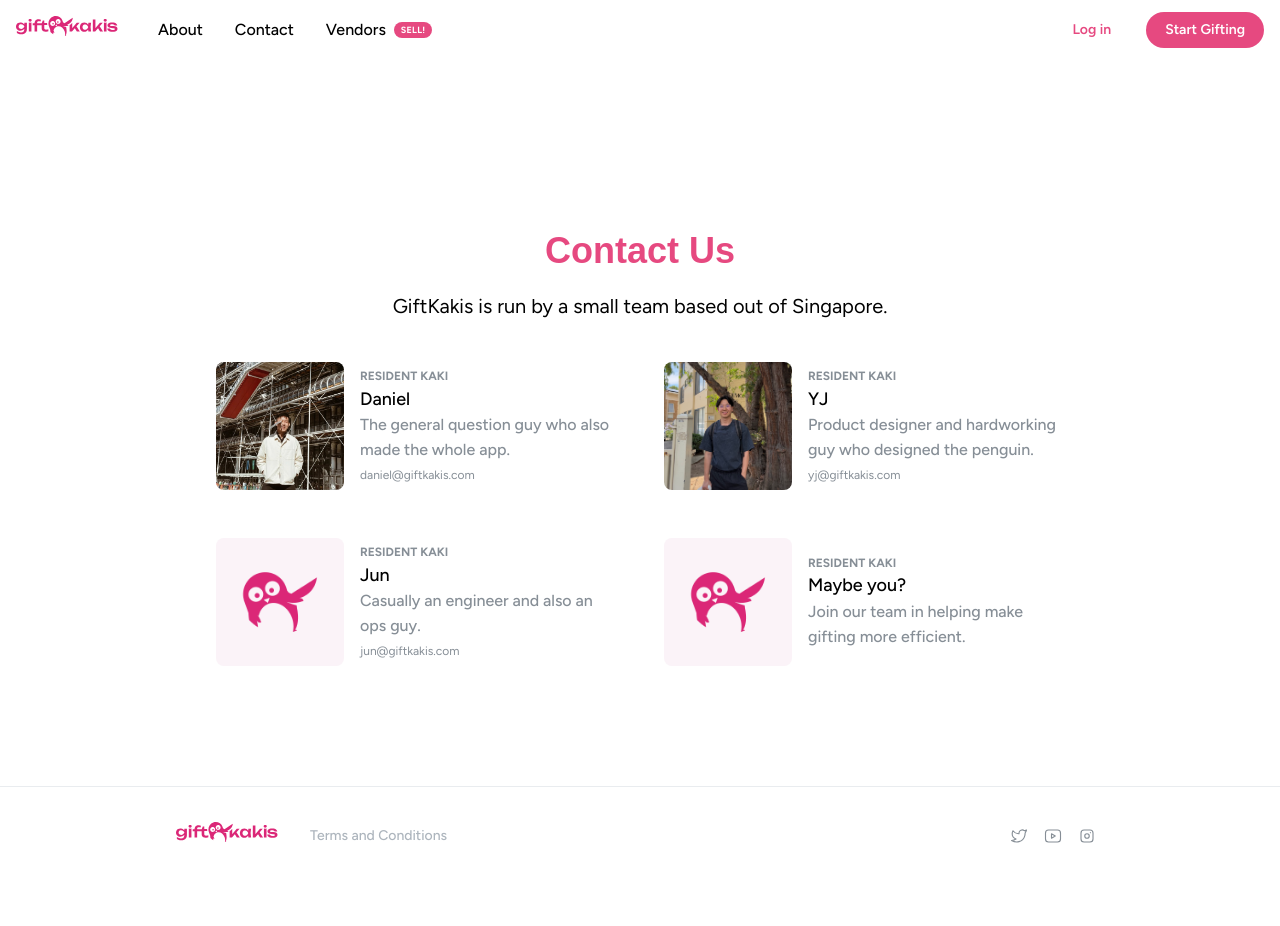
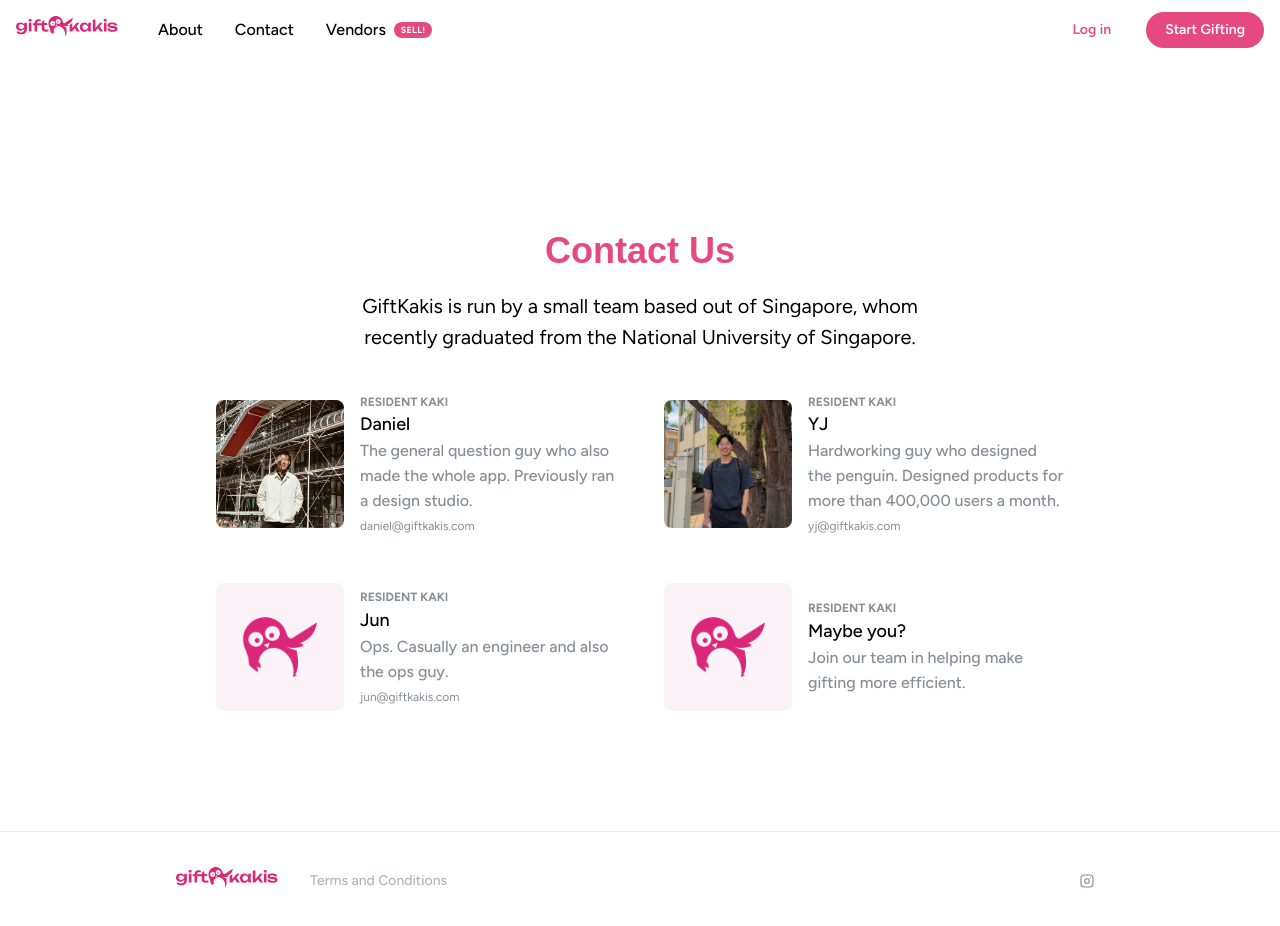
Before and after one commit to movemotiongraphics/giftkaki-website, a Next.js app: page /contact in a window 1280 px wide. Shown: the top 926 px of the page. Before the commit the page ends 885 px from the top, so only its background shows below. Built offline with nearby package versions, Linux system fonts and the light colour scheme; a web font is replaced by a local one.

Commit message:
team creds

```diff
--- a/components/Footer/Footer.tsx
+++ b/components/Footer/Footer.tsx
@@ -22,15 +22,11 @@ export function Footer() {
         </Group>
 
         <Group gap={0} className={classes.links} justify="flex-end" wrap="nowrap">
-          <ActionIcon size="lg" color="gray" variant="subtle">
-            <IconBrandTwitter size={18} stroke={1.5} />
-          </ActionIcon>
-          <ActionIcon size="lg" color="gray" variant="subtle">
-            <IconBrandYoutube size={18} stroke={1.5} />
-          </ActionIcon>
+          <a href="https://www.instagram.com/giftkakis/">
           <ActionIcon size="lg" color="gray" variant="subtle">
             <IconBrandInstagram size={18} stroke={1.5} />
           </ActionIcon>
+          </a>
         </Group>
       </Container>
     </div>
--- a/pages/about.tsx
+++ b/pages/about.tsx
@@ -36,7 +36,7 @@ export default function About() {
           </Stack>
           <Group justify='center'>
               <Text fz="xl" ta="center">
-                The GiftKakis team is a small and agile team based out of Singapore. So don't hesistate to reach out to us for any form of information, we reply fast!
+                The GiftKakis team is a <a href="/contact">small and agile team</a> based out of Singapore. So don't hesistate to reach out to us for any form of information, we reply fast!
               </Text>
           </Group>
         </Stack>
--- a/pages/contact.tsx
+++ b/pages/contact.tsx
@@ -26,7 +26,7 @@ export default function Contact() {
         <Stack maw={600}>
             <Group>
                 <Text fz="xl" ta="center">
-                  GiftKakis is run by a small team based out of Singapore.
+                  GiftKakis is run by a small team based out of Singapore, whom recently graduated from the National University of Singapore.
                 </Text>
             </Group>
         </Stack>
@@ -49,7 +49,7 @@ export default function Contact() {
                     </Text>
 
                     <Text ta="left" fz="md" c="gray" fw={500}>
-                      The general question guy who also made the whole app.
+                      The general question guy who also made the whole app. Previously ran a design studio.
                     </Text>
 
                     <Group wrap="nowrap" gap={4} mt={3}>
@@ -78,7 +78,7 @@ export default function Contact() {
                     </Text>
 
                     <Text ta="left" fz="md" c="gray" fw={500}>
-                      Product designer and hardworking guy who designed the penguin.
+                      Hardworking guy who designed the penguin. Designed products for more than 400,000 users a month.
                     </Text>
 
                     <Group wrap="nowrap" gap={4} mt={3}>
@@ -107,7 +107,7 @@ export default function Contact() {
                     </Text>
 
                     <Text ta="left" fz="md" c="gray" fw={500}>
-                      Casually an engineer and also an ops guy.
+                      Ops. Casually an engineer and also the ops guy.
                     </Text>
 
                     <Group wrap="nowrap" gap={4} mt={3}>
```
